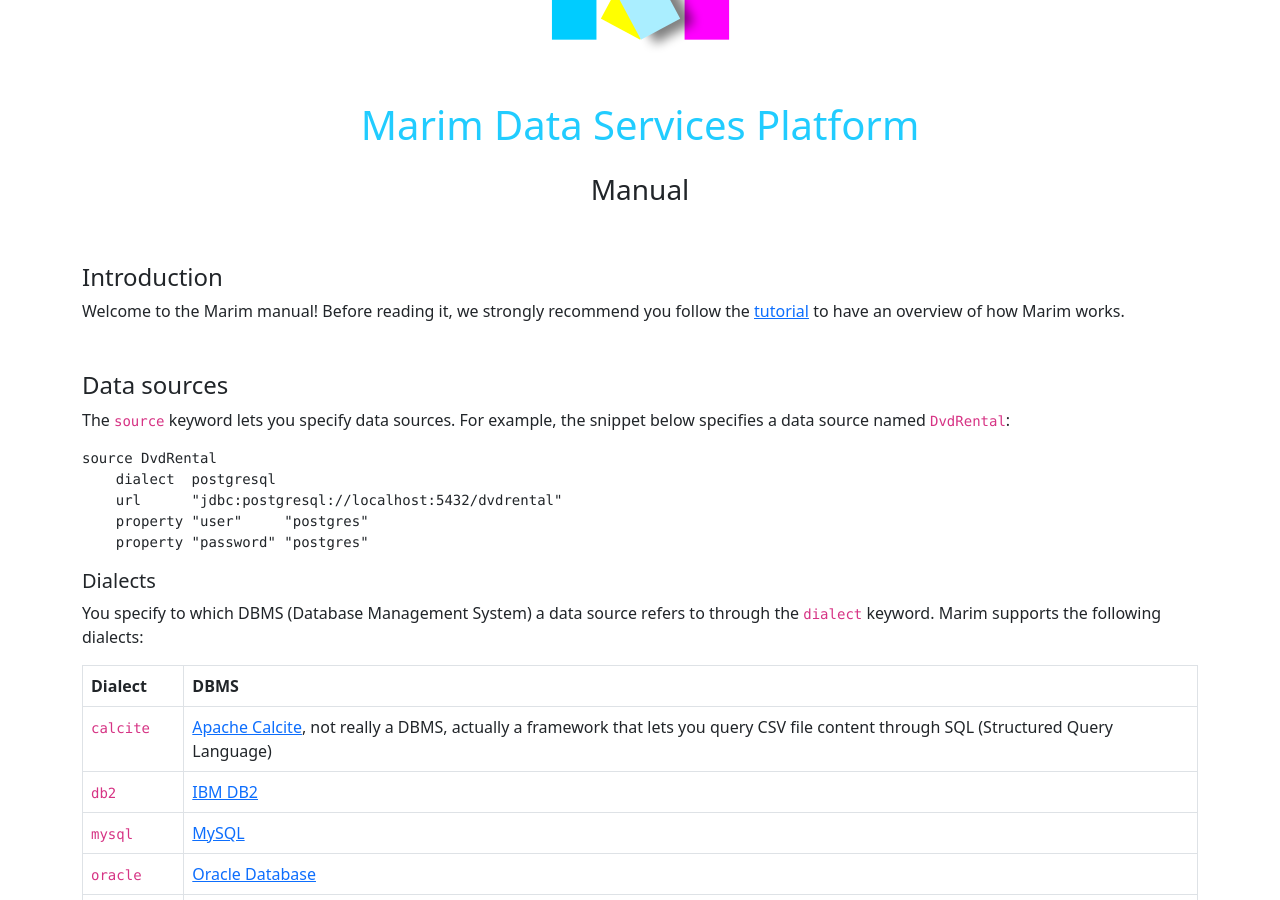
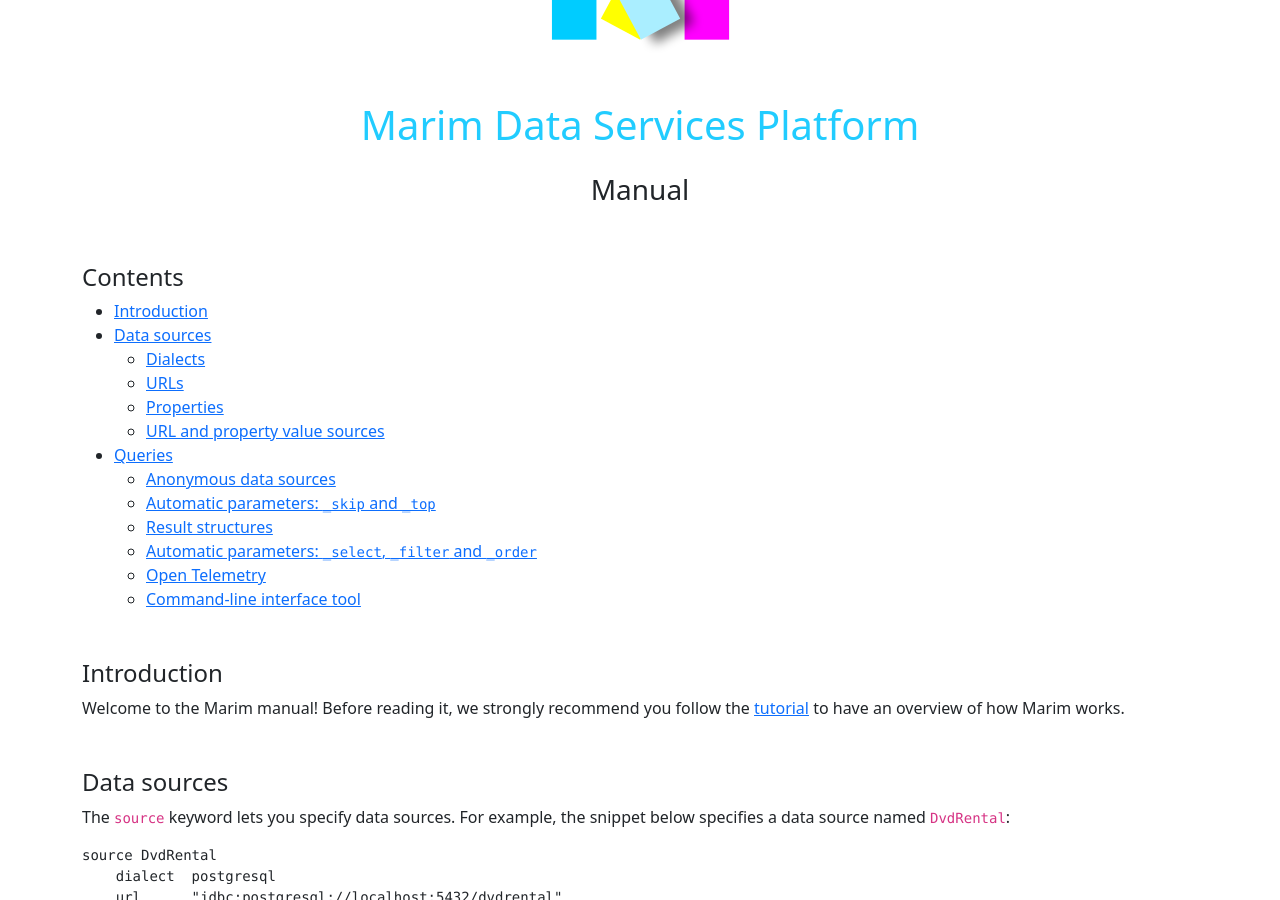
Before and after one commit to marimplatform/marimplatform.github.io, a Jekyll site: the page built from docs/manual.md, in a window 1280 px wide and 900 px high, scrolled down 257 px. Built offline with Jekyll 4.4.1, drawn with Linux system fonts in a browser that asks for light colours; a style sheet for code colours, icons or effects is not loaded.

Commit message:
Manual update

```diff
--- a/docs/manual.md
+++ b/docs/manual.md
@@ -4,11 +4,26 @@ layout: default
 subtitle: Manual
 ---
 
-#### Introduction
+#### Contents
+- [Introduction](#Introduction)
+- [Data sources](#Data sources)
+  - [Dialects](#Dialects)
+  - [URLs](#URLs)
+  - [Properties](#Properties)
+  - [URL and property value sources](#URL and property value sources)
+- [Queries](#Queries)
+  - [Anonymous data sources](#Anonymous data sources)
+  - [Automatic parameters: `_skip` and `_top`](#Automatic parameters: `_skip` and `_top`)
+  - [Result structures](#Result structures)
+  - [Automatic parameters: `_select`, `_filter` and `_order`](#Automatic parameters: `_select`, `_filter` and `_order`)
+  - [Open Telemetry](#Open Telemetry)
+  - [Command-line interface tool](#Command-line interface tool)
+
+#### Introduction <a name="Introduction"></a>
 {: .mt-5}
 Welcome to the Marim manual! Before reading it, we strongly recommend you follow the [tutorial](tutorial.html) to have an overview of how Marim works.
 
-#### Data sources
+#### Data sources <a name="Data sources"></a>
 {: .mt-5}
 The `source` keyword lets you specify data sources. For example, the snippet below specifies a data source named `DvdRental`:
 
@@ -18,7 +33,7 @@ The `source` keyword lets you specify data sources. For example, the snippet bel
     property "user"     "postgres"
     property "password" "postgres"</code></pre>
 
-##### Dialects
+##### Dialects <a name="Dialects"></a>
 You specify to which DBMS (Database Management System) a data source refers to through the `dialect` keyword. Marim supports the following dialects:
 
 |Dialect     |DBMS                                                                                                                                                                |
@@ -32,7 +47,7 @@ You specify to which DBMS (Database Management System) a data source refers to t
 |`teradata`  |[Teradata Database](https://www.teradata.com/Products/Software/Database)                                                                                            |
 {: .table .table-bordered}
 
-##### URLs
+##### URLs <a name="URLs"></a>
 You give Marim the JDBC (Java Database Connectivity) URL of the database the data source refers to through the `url` keyword.
 The table below shows the JDBC driver Marim bundles for each dialect, and gives links to the sections in their documentations that discusses their URL formats.
 
@@ -47,11 +62,11 @@ The table below shows the JDBC driver Marim bundles for each dialect, and gives
 |`teradata`  |com.teradata.jdbc       |terajdbc         |20.00.00.10 |<https://teradata-docs.s3.amazonaws.com/doc/connectivity/jdbc/reference/current/frameset.html>                                            |
 {: .table .table-bordered}
 
-##### Properties
+##### Properties <a name="Properties"></a>
 The `property` keyword must be followed by a property name and value. The JDBC specification requires that every driver must support the properties `user` and `password`,
 which define the name and password of the user with which the driver will connect to the database.
 
-##### URL and property value sources
+##### URL and property value sources <a name="URL and property value sources"></a>
 The `file` keyword, which can be used together with the `url` and `property` keywords,
 instruct Marim to set the content of a file as the URL of a data source or the value of a property.
 The same applies to the `variable` keyword. In this case, however, Marim will set the content of an environment variable as the URL of a data source or the value of a property.
@@ -65,7 +80,7 @@ and the content of the `/var/run/secrets/dvd_rental/password.txt` file as the va
     property "password" file "/var/run/secrets/dvd_rental/password.txt"
 </code></pre>
 
-#### Queries
+#### Queries <a name="Queries"></a>
 {: .mt-5}
 The `query` keyword lets you specify a query. A query specification is comprised, at least, of a SQL statement and the data source in which it will be executed.
 
@@ -84,7 +99,7 @@ query Categories
                 last_update as LastUpdate
         from category"</code></pre>
 
-##### Anonymous data sources
+##### Anonymous data sources <a name="Anonymous data sources"></a>
 The specification of the data source in which a query will be executed can be provided directly in the query specification.
 In this case, however, the `source` keyword cannot be followed by an identifier, rendering it an anonymous data source,
 and preventing other queries from referring to it. For example, in the snippet below, the data source of the `Categories` query is an anonymous one:
@@ -102,7 +117,7 @@ and preventing other queries from referring to it. For example, in the snippet b
                 last_update as LastUpdate
            from category"</code></pre>
 
-##### Automatic parameters: `_skip` and `_top`
+##### Automatic parameters: `_skip` and `_top` <a name="Automatic parameters: `_skip` and `_top`"></a>
 Unless you state otherwise, Marim automatically adds the parameters `_skip` and `top` to every query.
 You can confirm this by checking the Open API specification Marim generates from your queries.
 For example, Marim generates the following Open API specification for the previous snippet:
@@ -163,7 +178,7 @@ For example, the snippet below instructs Marim to add only the `_top` parameter
                 last_update as LastUpdate
            from category"</code></pre>
 
-##### Result structures
+##### Result structures <a name="Result structures"></a>
 Marim lets you specify the tabular structure of a query result through the `table`, `column` and `type` keywords, as in the snippet below:
 
 <pre><code class="language-marim">query Categories
@@ -228,7 +243,7 @@ For example, Marim generates the following Open API specification for the previo
 ...
 </pre>
 
-##### Automatic parameters: `_select`, `_filter` and `_order`
+##### Automatic parameters: `_select`, `_filter` and `_order` <a name="Automatic parameters: `_select`, `_filter` and `_order`"></a>
 Unless you state otherwise, if you specify the structure of a query result, then Marim automatically adds the parameters `_select`, `_filter` and `_order` to it.
 For example, Marim generates the following Open API specification for the previous snippet:
 
@@ -270,8 +285,8 @@ For example, Marim generates the following Open API specification for the previo
 ...
 </pre>
 
-#### Open Telemetry
+#### Open Telemetry <a name="Open Telemetry"></a>
 {: .mt-5}
 
-#### Command-line interface tool
+#### Command-line interface tool <a name="Command-line interface tool"></a>
 {: .mt-5}
```
